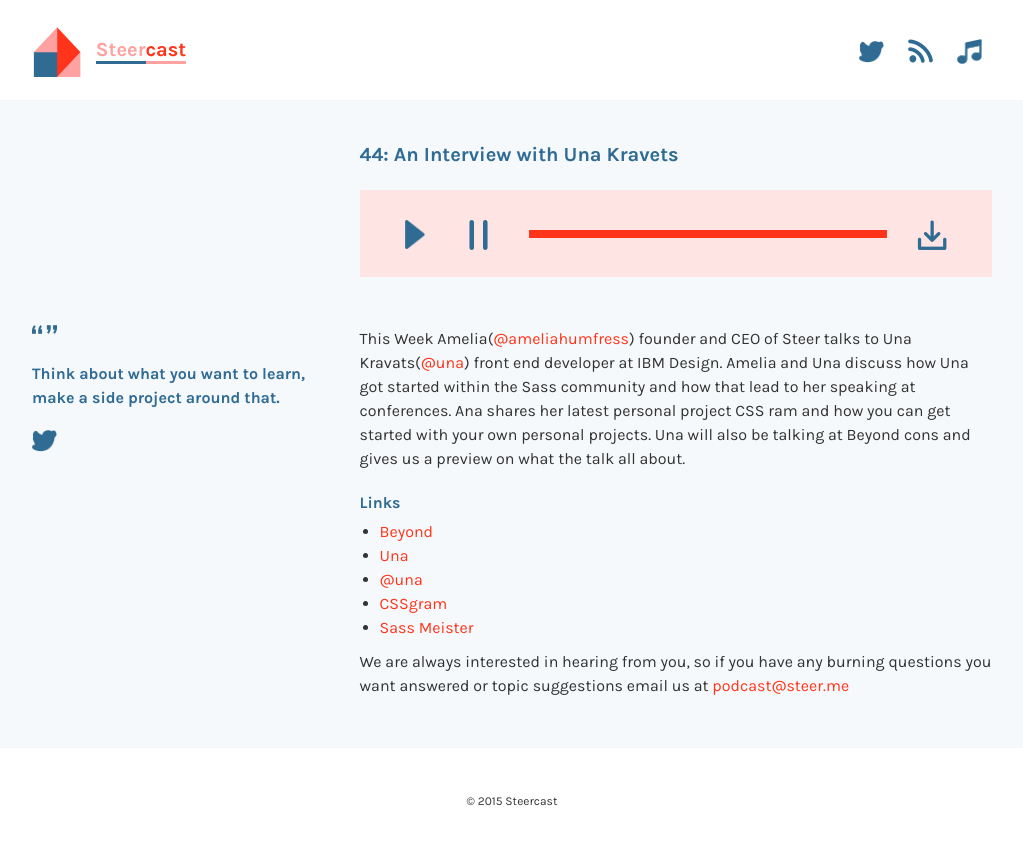
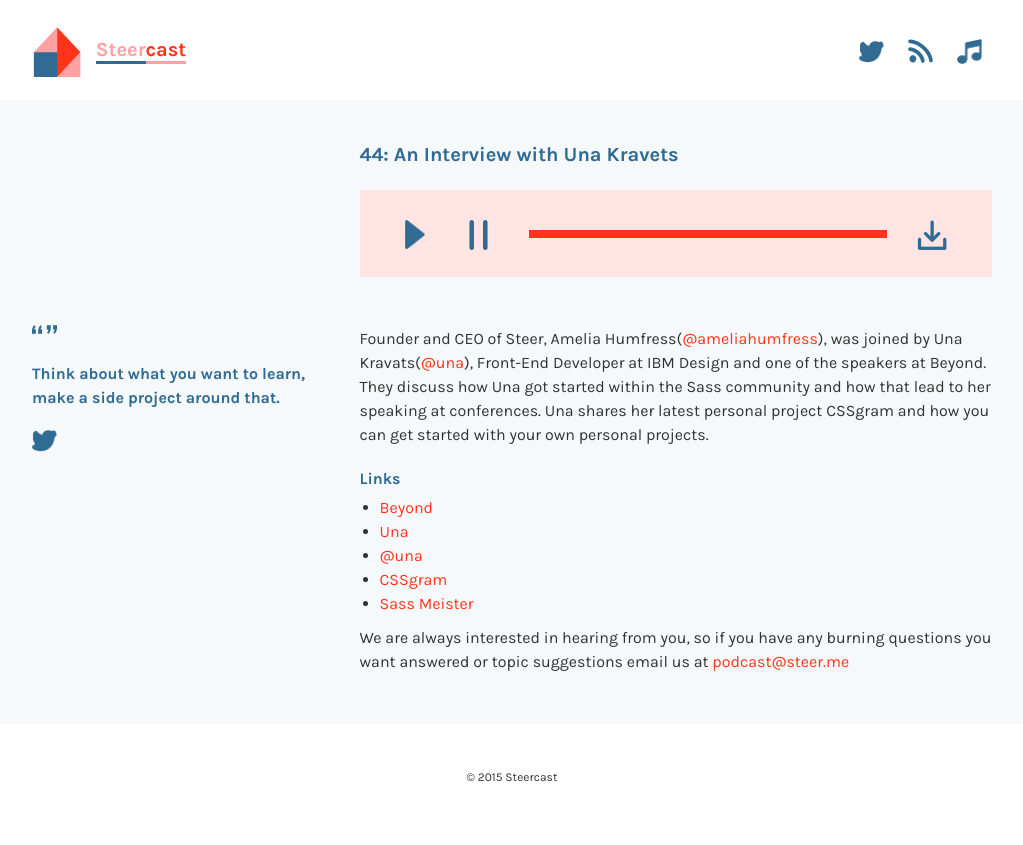
Before and after one commit to vivienney/podcast, a Jekyll site: the page built from _episodes/44.markdown, in a window 1280 px wide. Shown: the top 845 px of the page, without its empty margins (128-1151 px from the left). Built offline with Jekyll 4.4.1, drawn with Linux system fonts in a browser that asks for light colours.

Commit message:
update ep 44 copy

```diff
--- a/_episodes/44.markdown
+++ b/_episodes/44.markdown
@@ -12,7 +12,7 @@
 
 # The main content cant be more than 4,000 characters
 ---
-This Week Amelia([@ameliahumfress](https://twitter.com/ameliahumfress)) founder and CEO of Steer talks to Una Kravats([@una](https://twitter.com/una)) front end developer at IBM Design. Amelia and Una discuss how Una got started within the Sass community and how that lead to her speaking at conferences. Ana shares her latest personal project CSS ram and how you can get started with your own personal projects. Una will also be talking at Beyond cons and gives us a preview on what the talk all about.
+Founder and CEO of Steer, Amelia Humfress([@ameliahumfress](https://twitter.com/ameliahumfress)), was joined by Una Kravats([@una](https://twitter.com/una)), Front-End Developer at IBM Design and one of the speakers at Beyond. They discuss how Una got started within the Sass community and how that lead to her speaking at conferences. Una shares her latest personal project CSSgram and how you can get started with your own personal projects.
 
 #### Links
 - [Beyond](http://beyondconf.co)
```
